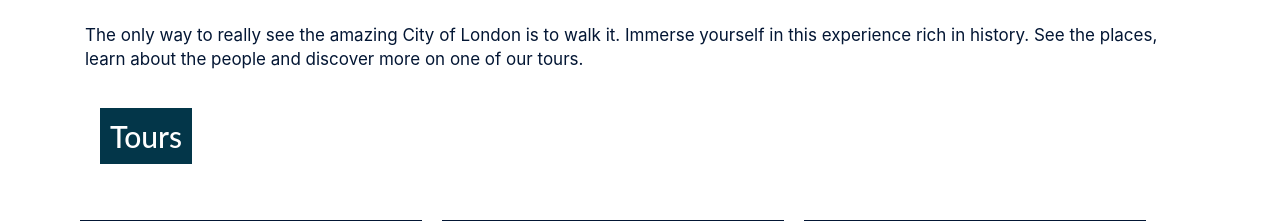
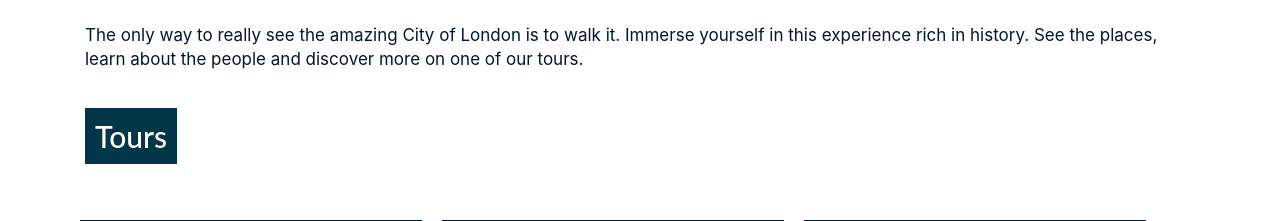
Before and after one commit to elchonger/freelondonwalkingtours, a PHP site: page / in a window 1280 px wide. Shown: the part 582-803 px from the top of the page. Run offline with PHP 8.4, Linux system fonts and the light colour scheme; some libraries are stand-ins or nearby versions.

Commit message:
no-margin added

```diff
--- a/css/wildstyles.css
+++ b/css/wildstyles.css
@@ -449,6 +449,9 @@ padding-bottom: 15px;
 .with-margin{
     margin: 0 15px;
 }
+.no-margin{
+    margin: 0;
+}
 
 /* ---------------------------------------------------- Desktop ----------------------------------------------------------------*/
 @media (min-width: 993px) and (max-width: 1200px) {
--- a/index.php
+++ b/index.php
@@ -41,7 +41,7 @@
         </div>
     </div>
     <div class="container">
-        <div class="row with-margin">
+        <div class="row no-margin">
     <h2 class="heading hp">
                         <span>Tours</span></h2>
       </div>
```
